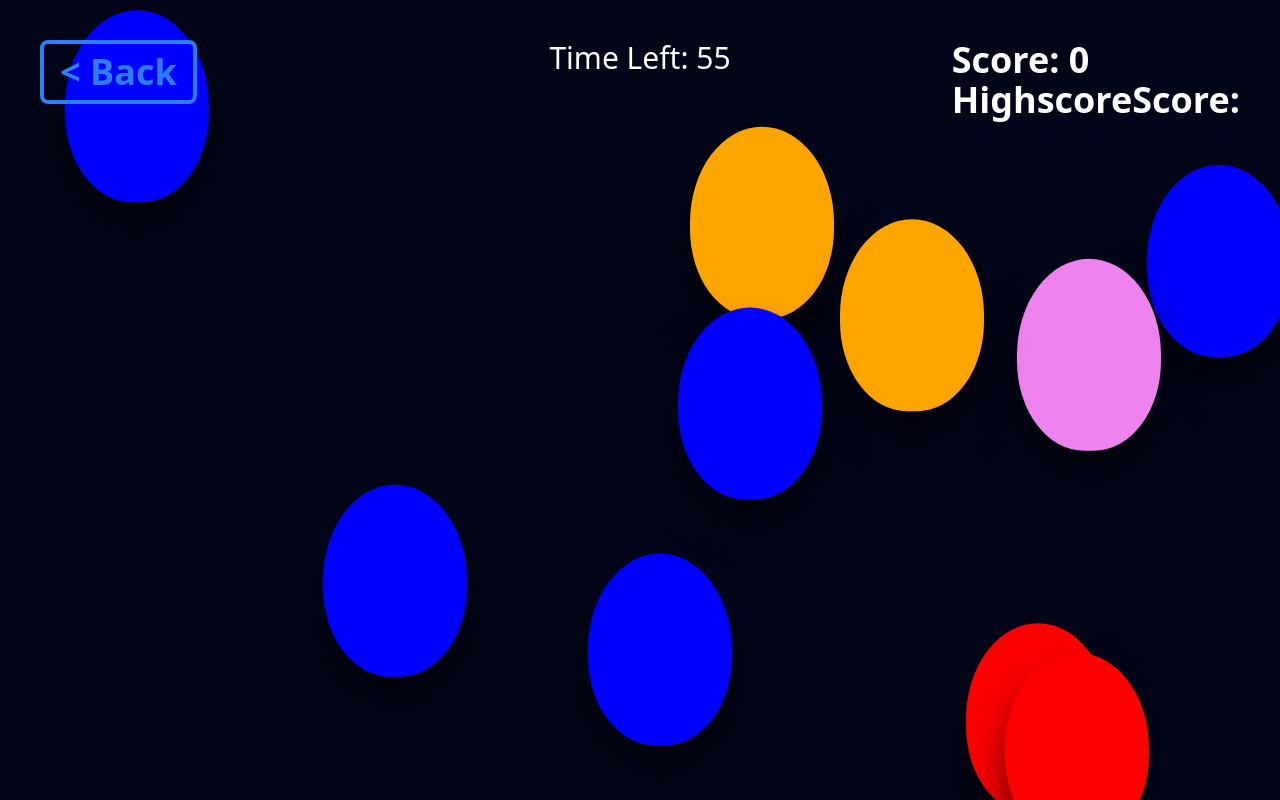
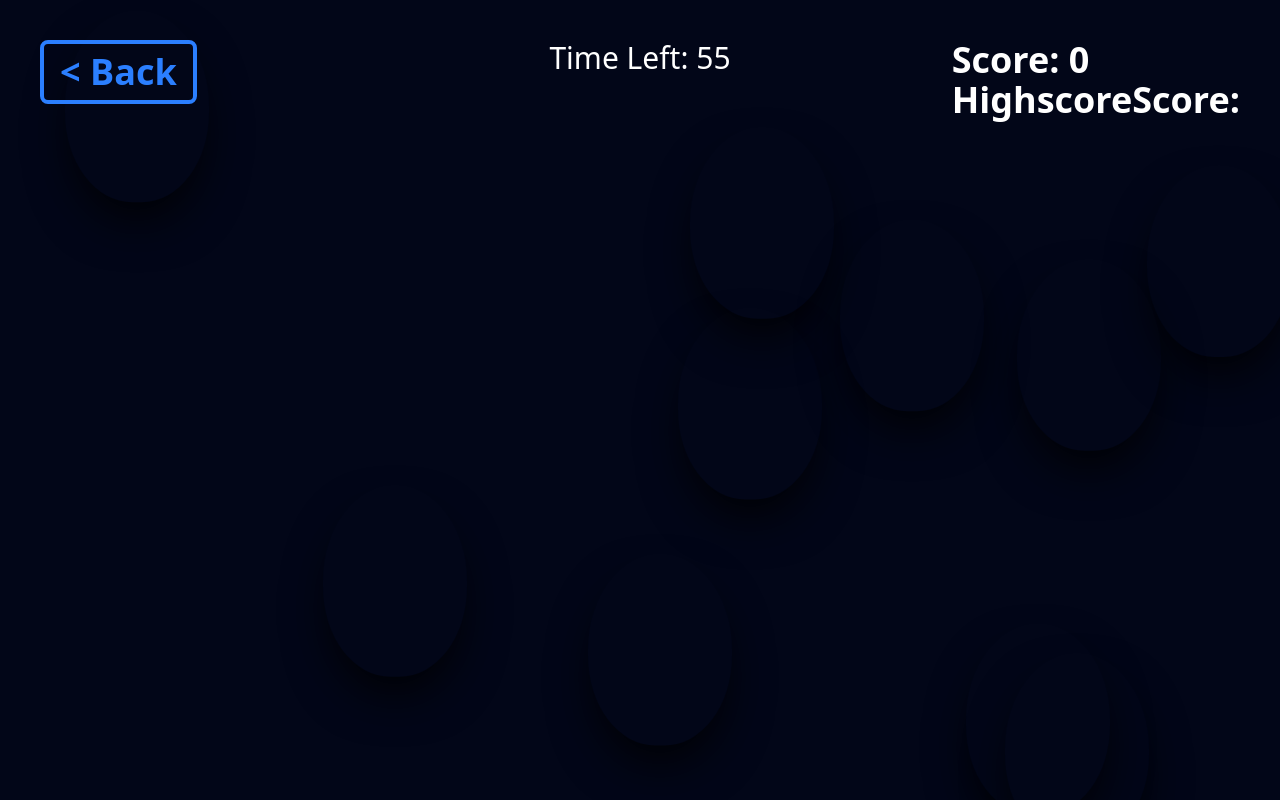
Before and after one commit to Harshil000/2-Devs, a React (Vite) app in the folder client/: page /play in a window 1280 px wide. Built offline with nearby package versions, Linux system fonts and the light colour scheme; no server answers.

Commit message:
Changes some colors

```diff
--- a/client/src/pages/GameScreen.jsx
+++ b/client/src/pages/GameScreen.jsx
@@ -117,8 +117,8 @@ const GameScreen = () => {
                         <div
                             key={balloon.id}
                             ref={balloon.ref}
-                            className={`shadow-2xl shadow-black absolute -bottom-36 h-48 w-36 rounded-full cursor-pointer`}
-                            style={{ left: `${balloon.left}%`, backgroundColor: balloon.color, borderRadius: "75% 75% 70% 70%" }}
+                            className={`shadow-2xl shadow-black absolute bg-${balloon.color}-400 -bottom-36 h-48 w-36 cursor-pointer`}
+                            style={{ left: `${balloon.left}%`, borderRadius: "75% 75% 70% 70%" }}
                             onClick={() => handlePop(balloon.id, balloon.color)}
                         >
                         </div>
--- a/client/src/pages/Home.jsx
+++ b/client/src/pages/Home.jsx
@@ -91,11 +91,11 @@ const Home = () => {
                             <ul className="space-y-3">
                                 <li className="flex items-center space-x-2">
                                     <Target className="text-green-400" size={20} />
-                                    <span className="text-gray-300">Click on blue balloons to earn points (+2)</span>
+                                    <span className="text-gray-300">Click on <span className='text-green-400 font-semibold'>blue balloons</span> to earn points (+2)</span>
                                 </li>
                                 <li className="flex items-center space-x-2">
                                     <Target className="text-red-400" size={20} />
-                                    <span className="text-gray-300">Avoid other colored balloons - they deduct points! (-1)</span>
+                                    <span className="text-gray-300">Avoid <span className='text-red-400 font-semibold'>other colored balloons</span> - they deduct points! (-1)</span>
                                 </li>
                             </ul>
                         </div>
```
